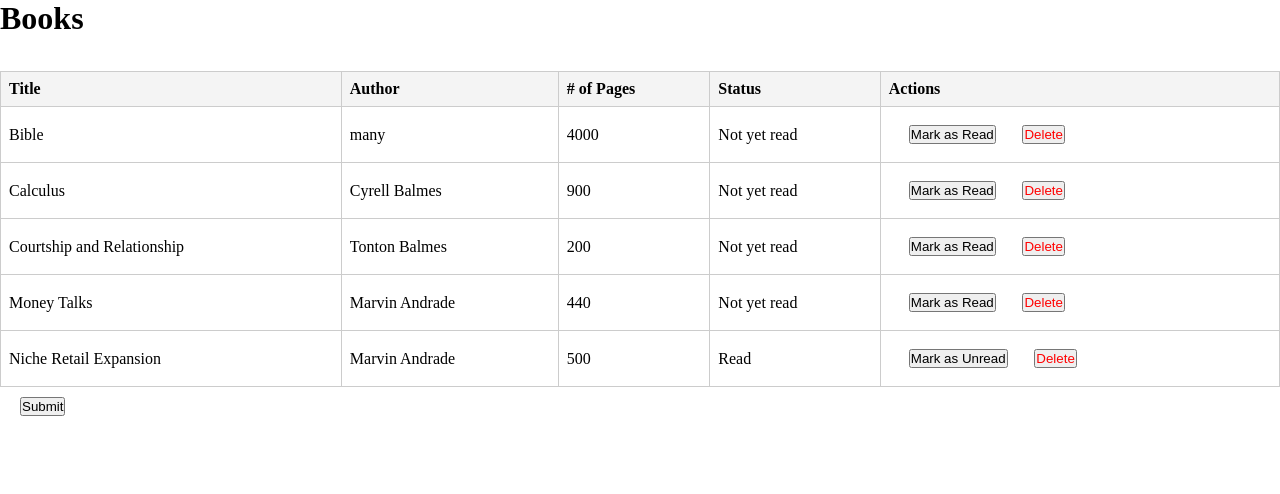
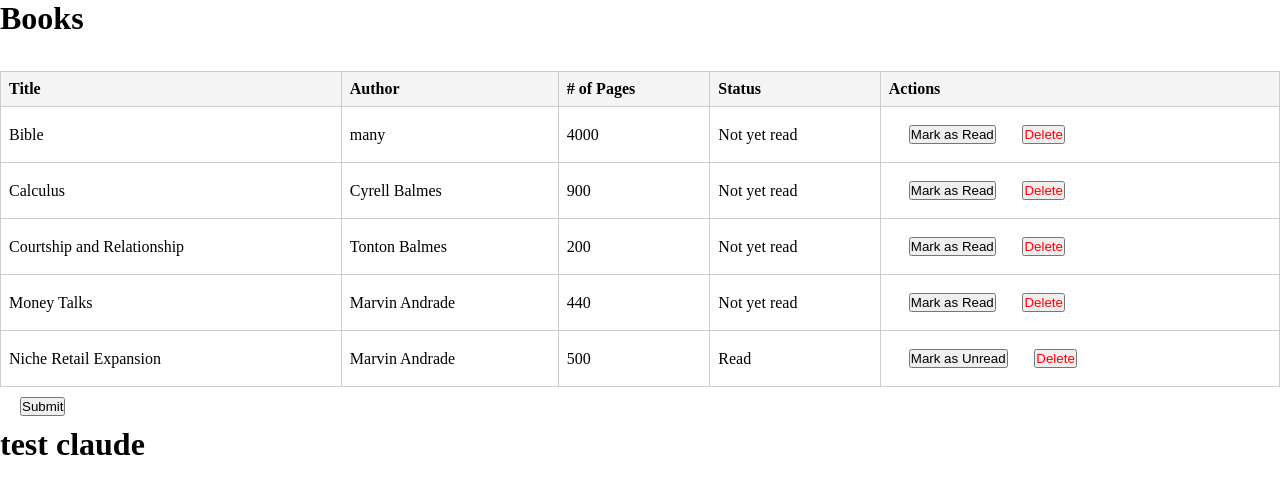
Before and after one commit to marvincris18/books, a plain HTML site: page index.html in a window 1280 px wide. Drawn offline with Linux system fonts and the light colour scheme.

Commit message:
testing branch claude

```diff
--- a/index.html
+++ b/index.html
@@ -18,5 +18,6 @@
         <!-- Submit button -->
         <button type="submit">Submit</button>
       </form>
+      <h1> test claude </h1>
 </body>
 </html>
```
